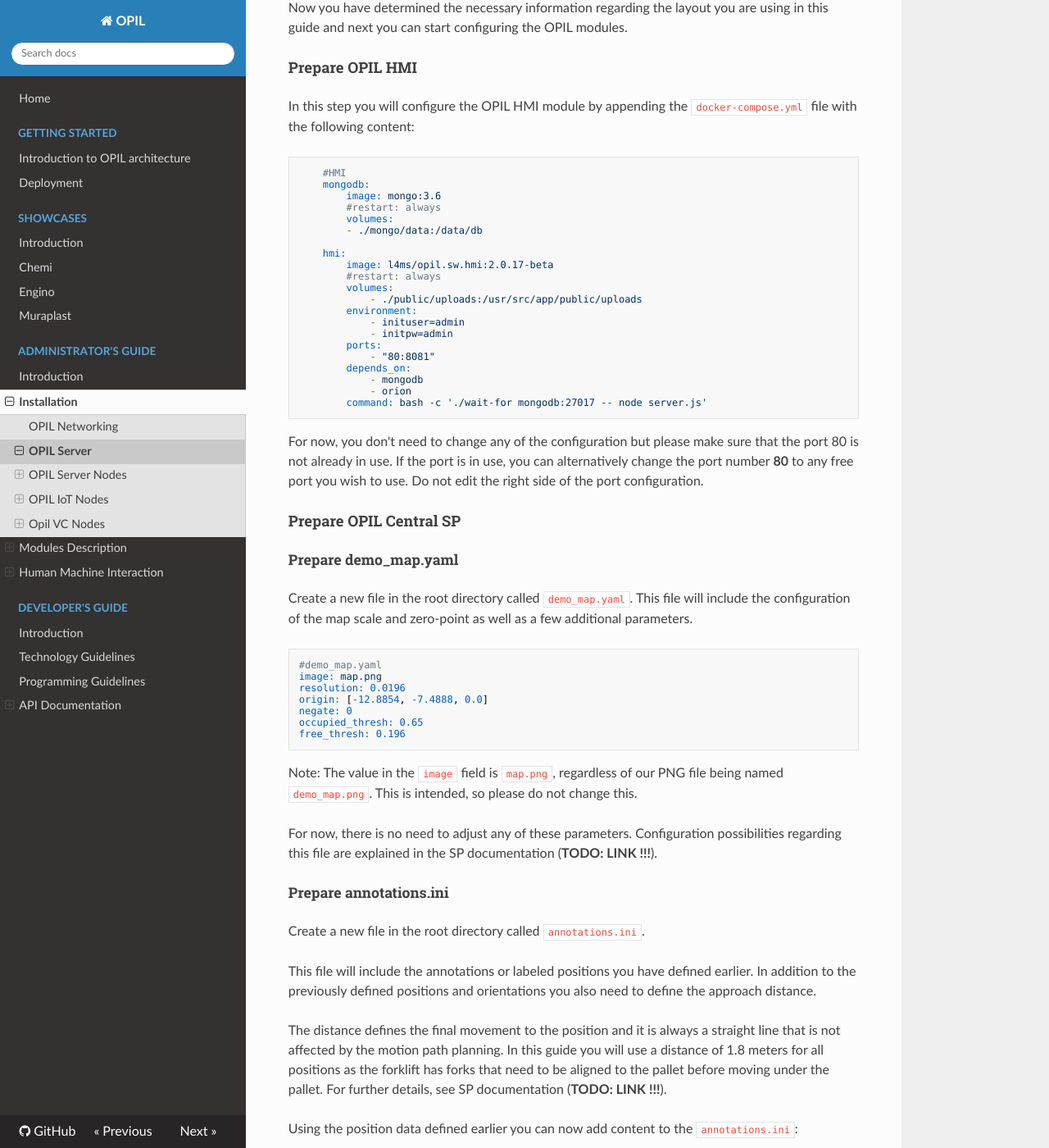
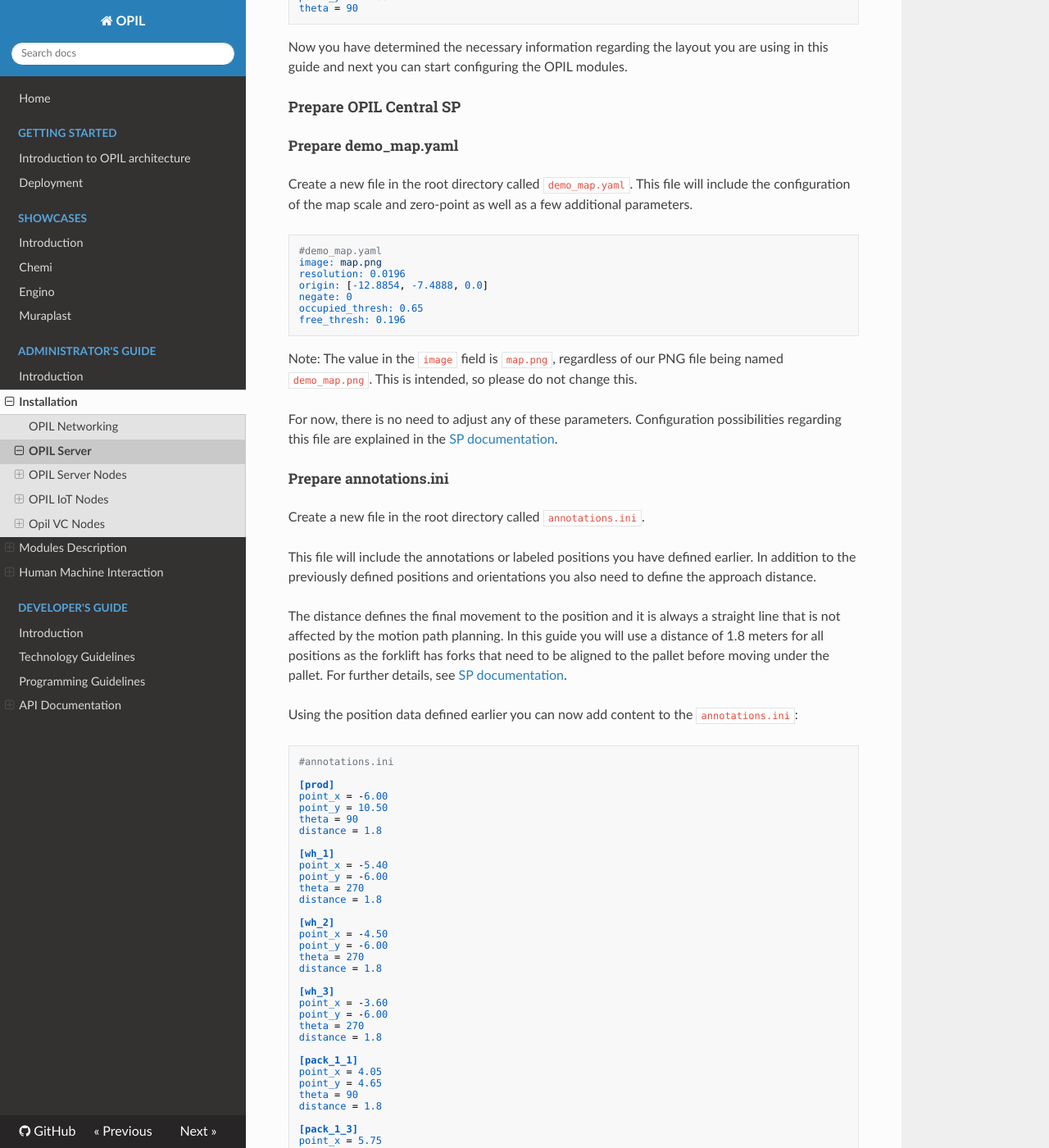
Before and after one commit to opil/documentation, an MkDocs documentation site: the page built from docs/admin/OPIL/opil_server.md, in a window 1280 px wide and 1400 px high, scrolled down 8438 px. Shown: the whole window at 82% size. Built offline with MkDocs 1.6.1, drawn with Linux system fonts in a browser that asks for light colours; nearby versions of some CDN libraries; old or Windows-style settings are respelled for this version of MkDocs; some of the changed text lies outside the part shown.

Commit message:
Updated startup guide

````diff
--- a/docs/admin/OPIL/opil_server.md
+++ b/docs/admin/OPIL/opil_server.md
@@ -12,7 +12,7 @@
 - You know the IP-address of your system. Write it down as you will need  it later in this guide. This will be referred as `<ip-address>` from now on.
 - The following PNG image: [demo_map.png](files/demo_map.png)
 - You are familiar with Linux-based operating systems on basic level to execute commands and edit files
-- You have read the **TODO link to intro/deployment page !!!** and are familiar with the basic concepts of OPIL and the purpose of each OPIL module.
+- You have read the [introduction](../../start/index.md) and [deployment](../../start/deployment.md) pages and are familiar with the basic concepts of OPIL and the purpose of each OPIL module.
 
 ## Overview
 
@@ -22,8 +22,8 @@
 1. Prepare a docker-compose.yml file
 1. Prepare the layout
 1. Prepare VC simulation (TBA by Fernando)
+1. Prepare OPIL Central SP
 1. Prepare OPIL HMI
-1. Prepare OPIL Central SP
 1. **TBA !!!** (Prepare OPIL TP)
 1. Review the docker-compose.yml file
 1. Start the OPIL Server modules
@@ -40,7 +40,8 @@
 
 ## Verify docker environment
 
-In this step, you will verify that your `docker` environment is running and that it is not out of date. If you know that you do not have a `docker` environment set up, start with the "Updating and troubleshooting" section below. Please note that both `docker` and `docker-compose` are required to follow this guide. It is recommended to run all `docker` and `docker-compose` commands with `sudo` to avoid errors caused by privileges. However, depending on your OS and user settings this might not be required.
+In this step, you will verify that your `docker` environment is running and that it is not out of date. If you know that you do not have a `docker` environment set up, start with the "Updating and troubleshooting" section below. Please note that both `docker` and `docker-compose` are required to follow this guide.
+>It is recommended to run all `docker` and `docker-compose` commands with `sudo` to avoid errors caused by privileges. However, depending on your OS and user settings this might not be required.
 
 First, check the `docker` version by executing command:
 
@@ -73,11 +74,11 @@
 
 ## Prepare a docker-compose.yml file
 
-In this step, you will prepare a new `docker-compose.yml` file that will be completed one step a time during this guide.
+In this step, you will prepare a new `docker-compose.yml` file that will be completed one step at a time during this guide.
 
-First you will create a new directory, where you want all of your OPIL docker-related files to be placed. Then navigate to the newly created directory as `docker-compose` commands will always look for the `docker-compose.yml` file in the active directory.
+First, create a new directory where you want all of your OPIL docker-related files to be placed. Then navigate to the newly created directory as `docker-compose` commands will always look for the `docker-compose.yml` file in the active directory.
 
-Next you will create the `docker-compose.yml` file. Please note that the filename must exactly match the given name. Copy the following content to the beginning of the file:
+Next, create the `docker-compose.yml` file. Please note that the filename must exactly match the given name. Copy the following content to the beginning of the file:
 
 ```yaml
 version: "3.1"
@@ -134,7 +135,7 @@
 
 ### Determining the zero point and scale
 
-In order to align the factory floor installations with the planned layout it is necessary to define a zero point for the layout. This will be the origin for all measurements for installations and annotations. The zero point should selected so that:
+In order to align the factory floor installations with the planned layout it is necessary to define a zero point for the layout. This will be the origin for all measurements for installations and annotations. The zero point should be selected so that:
 
 1. It is a fixed point of a fixed structure on the factory floor
 1. It is accurately aligned with layout and the physical factory floor
@@ -153,15 +154,15 @@
 
 First you will define the **scale in meters/pixel**. To do this you must first know a distance of any two points in the layout. Since the resolution is the same for both X- and Y-axes it is necessary to measure only one axis. To minimize the possible error from the resolution and measurement you should select the longest easily measurable distance.
 
-In this layout you have a grid with a resolution of 1 meter that helps you to easily determine two points and the distance between. In the picture below, the red line is exactly **28 meters**. Then you need to measure the same line in pixels, this can be easily done using a image editing software (e.g. GIMP). The line in this case is **1432 pixels** long. Finally we can calculate that the scale of the layout is:
+In this layout you have a grid with a resolution of 1 meter that helps you to easily determine two points and the distance between. In the picture below, the red line is exactly **28 meters**. Then you need to measure the same line in pixels, this can be easily done using an image editing software (e.g. GIMP). The line in this case is **1432 pixels** long. Finally we can calculate that the scale of the layout is:
 
 ```
-28 meters / 1432 pixels = 0,019553 m / px
+28 meters / 1432 pixels = 0.019553 m / px
 ```
 
 ![demo_map_scale.png](./img/demo_map_scale.png)
 
-The next step is to determine the **zero point coordinate in pixels**. Measure the number of pixels from **bottom left-hand corner** of the image to the zero point. With the layout in this guide you will get the following measurements:
+The next step is to determine the **zero point coordinate in pixels**. Measure the number of pixels from the **bottom left-hand corner** of the image to the zero point. With the layout in this guide you will get the following measurements:
 
 ```
 X = 659 px
@@ -171,11 +172,11 @@
 Finally you can determine the **zero point coordinate in meters** by combining the two previous results:
 
 ```
-X = 0,019553 * 659 px = 12,8854
-Y = 0,019553 * 383 px = 7,4888
+X = 0,019553 * 659 px = 12.8854
+Y = 0,019553 * 383 px = 7.4888
 ```
 
-Make sure to store your measurements and calculations as you are going to use the very next steps. It is also possible that you may have to slightly adjust some values by 1 pixel or so for a perfect alignment. This will be checked later in this guide.
+Make sure to store your measurements and calculations as you are going to use them in the next steps. It is also possible that you may have to slightly adjust some values by 1 pixel or so for a perfect alignment. This will be checked later in this guide.
 
 ### Annotations
 
@@ -237,36 +238,6 @@
 
 Now you have determined the necessary information regarding the layout you are using in this guide and next you can start configuring the OPIL modules.
 
-## Prepare OPIL HMI
-
-In this step you will configure the OPIL HMI module by appending the `docker-compose.yml` file with the following content:
-
-```yaml
-    #HMI
-    mongodb:
-        image: mongo:3.6
-        #restart: always
-        volumes:
-        - ./mongo/data:/data/db
-
-    hmi:
-        image: l4ms/opil.sw.hmi:2.0.17-beta
-        #restart: always
-        volumes:
-            - ./public/uploads:/usr/src/app/public/uploads
-        environment:
-            - inituser=admin
-            - initpw=admin
-        ports:
-            - "80:8081"
-        depends_on:
-            - mongodb
-            - orion
-        command: bash -c './wait-for mongodb:27017 -- node server.js'
-```
-
-For now, you don't need to change any of the configuration but please make sure that the port 80 is not already in use. If the port is in use, you can alternatively change the port number **80** to any free port you wish to use. Do not edit the right side of the port configuration.
-
 ## Prepare OPIL Central SP
 
 ### Prepare demo_map.yaml
@@ -285,7 +256,7 @@
 
 Note: The value in the `image` field is `map.png`, regardless of our PNG file being named `demo_map.png`. This is intended, so please do not change this.
 
-For now, there is no need to adjust any of these parameters. Configuration possibilities regarding this file are explained in the SP documentation (**TODO: LINK !!!**).
+For now, there is no need to adjust any of these parameters. Configuration possibilities regarding this file are explained in the [SP documentation](../SP/opil_server_sp_gettingStarted.md).
 
 ### Prepare annotations.ini
 
@@ -293,7 +264,7 @@
 
 This file will include the annotations or labeled positions you have defined earlier. In addition to the previously defined positions and orientations you also need to define the approach distance.
 
-The distance defines the final movement to the position and it is always a straight line that is not affected by the motion path planning. In this guide you will use a distance of 1.8 meters for all positions as the forklift has forks that need to be aligned to the pallet before moving under the pallet. For further details, see SP documentation (**TODO: LINK !!!**).
+The distance defines the final movement to the position and it is always a straight line that is not affected by the motion path planning. In this guide you will use a distance of 1.8 meters for all positions as the forklift has forks that need to be aligned to the pallet before moving under the pallet. For further details, see  [SP documentation](../SP/opil_server_sp_gettingStarted.md).
 
 Using the position data defined earlier you can now add content to the `annotations.ini`:
 
@@ -368,14 +339,14 @@
 </launch>
 ```
 
-For now you don't need to edit this file. Configuration possibilities regarding this file are explained in the SP documentation (**TODO: LINK !!!**).
+For now you don't need to edit this file. Configuration possibilities regarding this file are explained in the  [SP documentation](../SP/opil_server_sp_gettingStarted.md).
 
 ### Append docker-compose.yml
 
 Finally, add the following content to the end of the `docker-compose.yml` file:
 
 ``` yaml
-    #S&P
+    ### S&P ###
     sp:
         #restart: always
         image: l4ms/opil.sw.sp.central:latest
@@ -392,6 +363,40 @@
             - DISPLAY=$DISPLAY
 ```
 
+## Prepare OPIL HMI
+
+In this step you will configure the OPIL HMI module by appending the `docker-compose.yml` file with the following content. Replace `<ip-address>` in the `ocb_host` and `ngsi_proxy_host` fields with the one you wrote down in the prerequisites of this guide.
+
+```yaml
+    ### Database for HMI ###
+    mongodb:
+        image: mongo:3.6
+        #restart: always
+        volumes:
+        - ./mongo/data:/data/db
+    ### HMI ###
+    hmi:
+        image: l4ms/opil.sw.hmi:2.0.12-beta
+        #restart: always
+        volumes:
+            - ./public/uploads:/usr/src/app/public/uploads
+        environment:
+            - inituser=admin
+            - initpw=admin
+            - ocb_host=<ip-address>
+            - ocb_port=1026
+            - ngsi_proxy_host=<ip-address>
+            - ngsi_proxy_port=3000
+        ports:
+            - "80:8081"
+        depends_on:
+            - mongodb
+            - orion
+        command: bash -c './wait-for mongodb:27017 -- node server.js'
+
+```
+For now, you don't need to change any of the other configuration but please make sure that the port 80 is not already in use. If the port is in use, you can alternatively change the port number **80** to any free port you wish to use. Do not edit the right side of the port configuration.
+
 ## Prepare OPIL TP
 
 TBA ( Module still under development ? )
@@ -405,20 +410,21 @@
 
 services:
 
-    #Database for context broker
+services:
+    ### Database for Context Broker ###
     mongo:
         #restart: always
         image: mongo:3.4
         command: --nojournal
 
-    #Proxy for Context Broker
+    ### Proxy for Context Broker ###
     ngsiproxy:
         #restart: always
         image: fiware/ngsiproxy:latest
         ports:
             - 3000:3000
 
-    #Context Broker
+    ### Context Broker ###
     orion:
         #restart: always
         image: fiware/orion
@@ -430,39 +436,7 @@
         command:
             -dbhost mongo -corsOrigin __ALL
 
-    #TP
-    # tp:
-        # image: l4ms/opil.sw.tp:latest
-        # depends_on:
-            # - orion
-        # ports:
-            # - 2906:2906
-        # volumes:
-            # - ./fiware_config.ini:/app/taskplanner/fiware_config.ini
-
-    #HMI
-    mongodb:
-        image: mongo:3.6
-        #restart: always
-        volumes:
-        - ./mongo/data:/data/db
-
-    hmi:
-        image: l4ms/opil.sw.hmi:2.0.17-beta
-        #restart: always
-        volumes:
-            - ./public/uploads:/usr/src/app/public/uploads
-        environment:
-            - inituser=admin
-            - initpw=admin
-        ports:
-            - "80:8081"
-        depends_on:
-            - mongodb
-            - orion
-        command: bash -c './wait-for mongodb:27017 -- node server.js'
-
-    #S&P
+    ### S&P ###
     sp:
         #restart: always
         image: l4ms/opil.sw.sp.central:latest
@@ -539,13 +547,9 @@
 
 Next step is to configure the HMI. This is done from a web browser by navigating to the HMIs address `http://localhost` or `http://<ip-address>`. A login page should load:
 ![hmi_login.png](./img/hmi_login.PNG)
-Now log in with the default credentials: username = `admin` and password `admin` and open the System Settings tab and configure the following settings. Use the `<ip-address>` that you wrote down in the prerequisites of this guide.
+Now log in with the default credentials: username = `admin` and password = `admin`.
 
-> **Important!** Do NOT use `localhost` or `127.0.0.1` here. It will cause one-way connection failure that is difficult to detect.
-
-![hmi_settings.png](./img/hmi_settings.PNG)
-
-Wait for the HMI to reload and check that you do NOT see the following error. If you get this error go back to System Settings and make sure you have the correct addresses. If you still encounter the error go back to "Start OPIL middleware" section and make sure the middleware is running and functional.
+Wait for the HMI to reload and check that you do NOT see the following error. If you get this error go back to "Start OPIL middleware" section and make sure the middleware is running and functional.
 ![hmi_ocb_error.png](./img/hmi_ocb_error.PNG)
 
 If you do not see the error, everything is working as expected and you can move on forward.
@@ -592,13 +596,13 @@
 
 Next, verify the following things:
 
-- Scale and zero point: The gray grid that extends outside your demo layout should have it's origin, i.e. bottom-left-hand corner at the intended zero point. If it does not match, you have an error in either the scale/resolution or zero-point coordinate in the `demo_map.yaml` file.
+- Scale and zero point: The gray grid that extends outside your demo layout should have its origin, i.e. bottom-left-hand corner at the intended zero point. If it does not match, you have an error in either the scale/resolution or zero-point coordinate in the `demo_map.yaml` file.
 - Annotations: Look at the yellow arrows in the layout and make sure that they are correctly positioned and orientated at intended labeled positions. If the annotations do not match, you have an error in the `annotations.ini` file.
-- OCB connection: Make a HTTP GET by using a web browser or some other tool to `http://<ip-address>/v2/entities` and check that you have a new entity called `TODO`. Please note that due to the size of that entity the GET request to OCB might take longer than before.
+- OCB connection: Make a HTTP GET by using a web browser or some other tool to `http://<ip-address>/v2/entities` and check that you have a new entity called `map`. Please note that due to the size of that entity the GET request to OCB might take longer than before.
 
 Other things to consider if you are following this guide and using a different layout:
 
-- If there are missing, too few or too many blue passages in the layout, try adjusting the `cell_size` in the `topology.launch` file or the `occupied_thresh` or `free_thresh` in the `demo_map.yaml` file. For more details, see SP documentation (**TODO: LINK !!!**).
+- If there are missing, too few or too many blue passages in the layout, try adjusting the `cell_size` in the `topology.launch` file or the `occupied_thresh` or `free_thresh` in the `demo_map.yaml` file. For more details, see [SP documentation](../SP/opil_server_sp_gettingStarted.md).
 
 Finally, shutdown the SP by inputting Ctrl+C on the terminal window that is attached to the SP container. Now you can start the SP in detached mode:
 
````
Also changed, not shown: other parts of docs/admin/OPIL/opil_server.md (+37 -3 lines).
